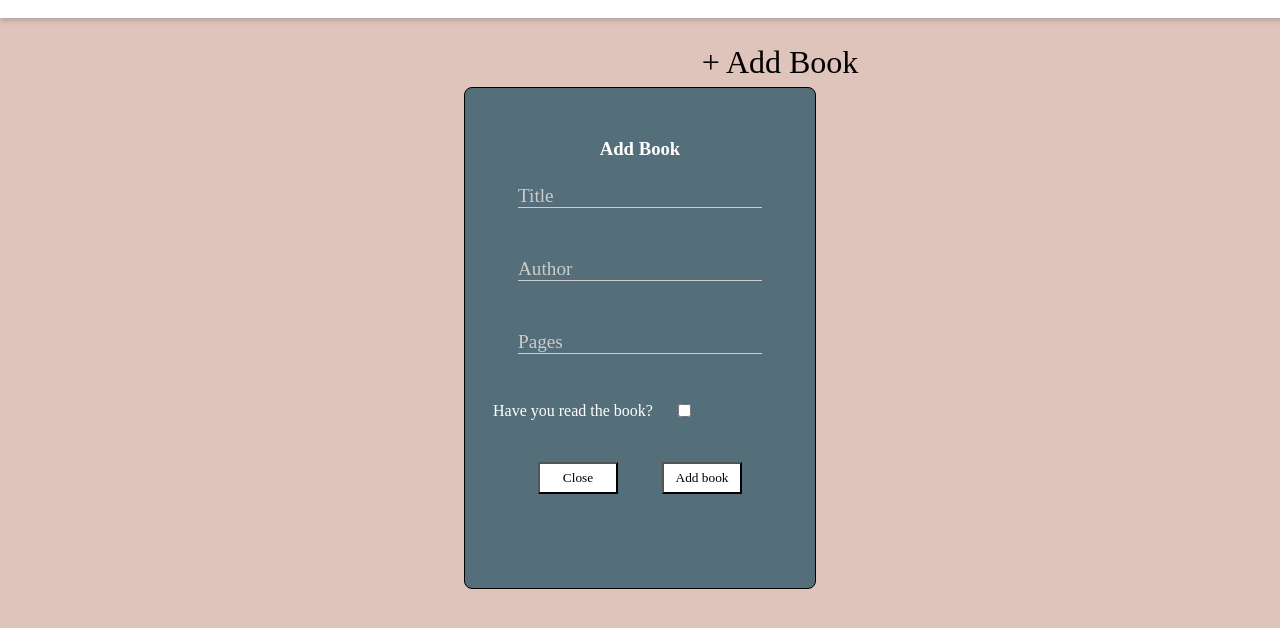
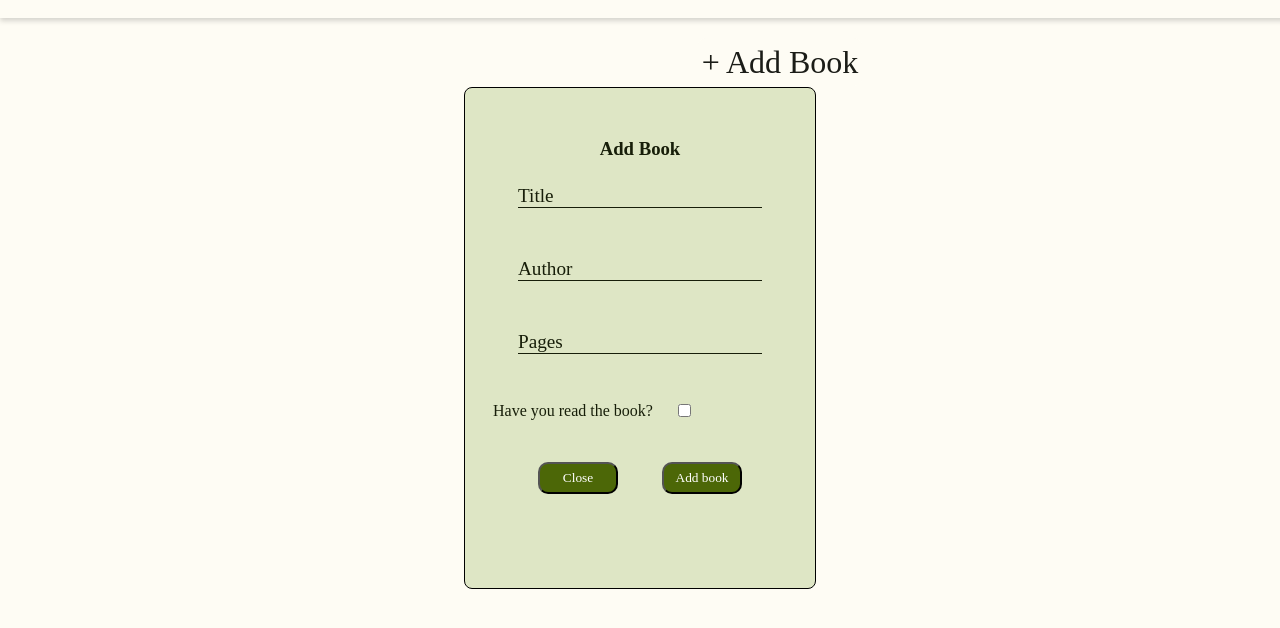
Before and after one commit to SeanyTea/library-odin-project, a plain HTML site: page home.html in a window 1280 px wide. Both pictures are taken after a click on the button "+ Add Book". Shown: the part 62-690 px from the top of the page. Drawn offline with Linux system fonts and the light colour scheme; a web font is replaced by a local one.

Commit message:
Updated styling

```diff
--- a/home.css
+++ b/home.css
@@ -6,6 +6,7 @@
 .container{
     display:grid;
     grid-template-rows:1fr 10fr;
+    background-color:#fefcf4;
 }
 .nav{
     display:flex;
@@ -35,9 +36,9 @@
     border-radius:8px;
     align-items:center;
     padding:50px;
-    background-color:#546e7a;
+    background-color:#dee6c5;
     animation:fadein .5s;
-    color:white;
+    color:#171e09;
 
 }
 @keyframes fadein {
@@ -50,45 +51,52 @@
 }
 input{
 
-    background-color:#546e7a;
+    background-color:#dee6c5;
     margin:25px;
 
     font-size:larger;
     border: none;
-    border-bottom: 1px solid #ccc; /* You can adjust the color and thickness of the outline */
-    color:#ccc;
+    border-bottom: 1px solid #171e09; /* You can adjust the color and thickness of the outline */
+    color:#171e09;
 }
+
 ::placeholder{
-    color:#ccc;
+    color:#171e09;
+}
+input[type="checkbox"]:checked {
+    background:#4c6707;
 }
 .read-check{
     display:flex;
     align-items:center;
 }
 .close, button{
-    background:white;
+    background:#4c6707;
+    color:#ffffff;
     width:5rem;
     height:2rem;
     margin:20px;
+    border-radius:10px;
 }
 .cards{
     grid-rows:2/3;
     display:flex;
     flex-direction:column;
-    background-color:rgb(222, 196, 186);
+    background-color:#fefcf4;
     align-items:center;
 
 }
 .cards button{
-    background:none;
+    background:#fefcf4;
     border:none;
     font-size: 2rem;
     width:auto;
     height:3rem;
     padding:5px 5px 5px 5px;
+    color:#1b1c17;
 }
 .cards button:hover{
-   background:rgba(187, 164, 154, 0.3);
+   background:#dee6c5;
    border: 1px rgba(0, 0, 0, 0.3) solid;
    padding:5px;
    border-radius:5px;
@@ -109,9 +117,9 @@ input{
     border-radius:8px;
     align-items:center;
     padding:50px;
-    background-color:#546e7a;
+    background-color:#bcece4;
+    color:#00201d;
     animation:fadein .5s;
-    color:white;
     gap:10px;
     font-size:larger;
 }
@@ -126,10 +134,10 @@ input{
     border-radius:5px;
 }
 #remove-button:hover{
-    background:#9fff9c;;
+    background:#ba1a1a;
 }
 button.read-button{
-    background:#ff7070;
+    background:#ffdad6;
     border:none;
     font-size: 1rem;
     width:auto;
--- a/styles.css
+++ b/styles.css
@@ -8,7 +8,7 @@
 }
 body{
     font-family: 'Source Sans Pro', sans-serif;
-    background-color: #EAEAEA;
+    background-color: #fefcf5;
 }
 .container{
     display:flex;
@@ -71,20 +71,23 @@ body{
 input {
     font-family:'Playfair';
     font-size:larger;
-    padding-top:25px;
+    margin-top:25px;
     width:15vw;
     border: none;
     outline: none;
-    background:#EAEAEA;
-    border-bottom: 1px solid #ccc; /* You can adjust the color and thickness of the outline */
+    background: #fefcf4;
+    color:#1b1c17;
+    border-bottom: 1px solid #1b1c17; /* You can adjust the color and thickness of the outline */
 }
 button.create-account{
     margin-top:15px;
     height:2rem;
     width:9rem;
-    border-radius:5px;
-    color:#EAEAEA;
-    background-color:#2a2a2a;
+    border-radius:10px;
+    border-color:#dee6c5;
+    color:#171e09;
+    background-color:#dee6c5;
+    box-shadow:0px;
 }
 p.continue{
     margin-top:10px;
```
